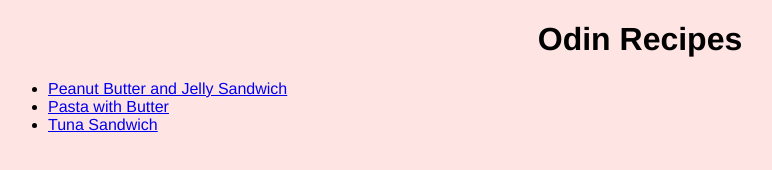
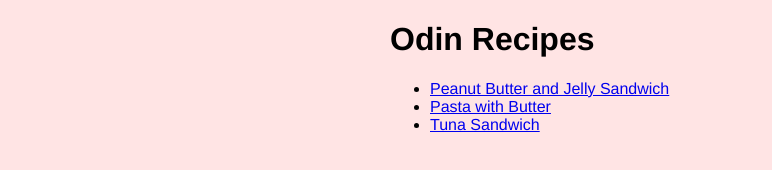
Before and after one commit to solidBem/odin-recipes, a plain HTML site: page index.html in a window 1280 px wide. Shown: the whole page, without its empty margins (0-772 px from the left). Drawn offline with Linux system fonts and the light colour scheme.

Commit message:
Wrap index content in div
Wrap contents in div and then center aligned div

```diff
--- a/index.html
+++ b/index.html
@@ -6,11 +6,13 @@
         <link rel="stylesheet" href="style.css">
     </head>
     <body>
+        <div>
             <h1>Odin Recipes</h1>
             <ul>
                 <li><a href="recipes/peanutButter.html">Peanut Butter and Jelly Sandwich</a></li>
                 <li><a href="recipes/pasta.html">Pasta with Butter</a></li>
                 <li><a href="recipes/tunaSand.html">Tuna Sandwich</a></li>
             </ul>
+        </div>
     </body>
 </html>
--- a/style.css
+++ b/style.css
@@ -3,12 +3,15 @@
     background-color: rgb(255, 228, 228);
 }
 
-h1 {
-    text-align: center;
-}
+
 
 img {
     display: block;
     margin-left: auto;
     margin-right: auto;
 }
+
+div {
+    width: 500px;
+    margin: 0 auto;
+}
```
Lines whose indentation alone changed are shown as unchanged.
